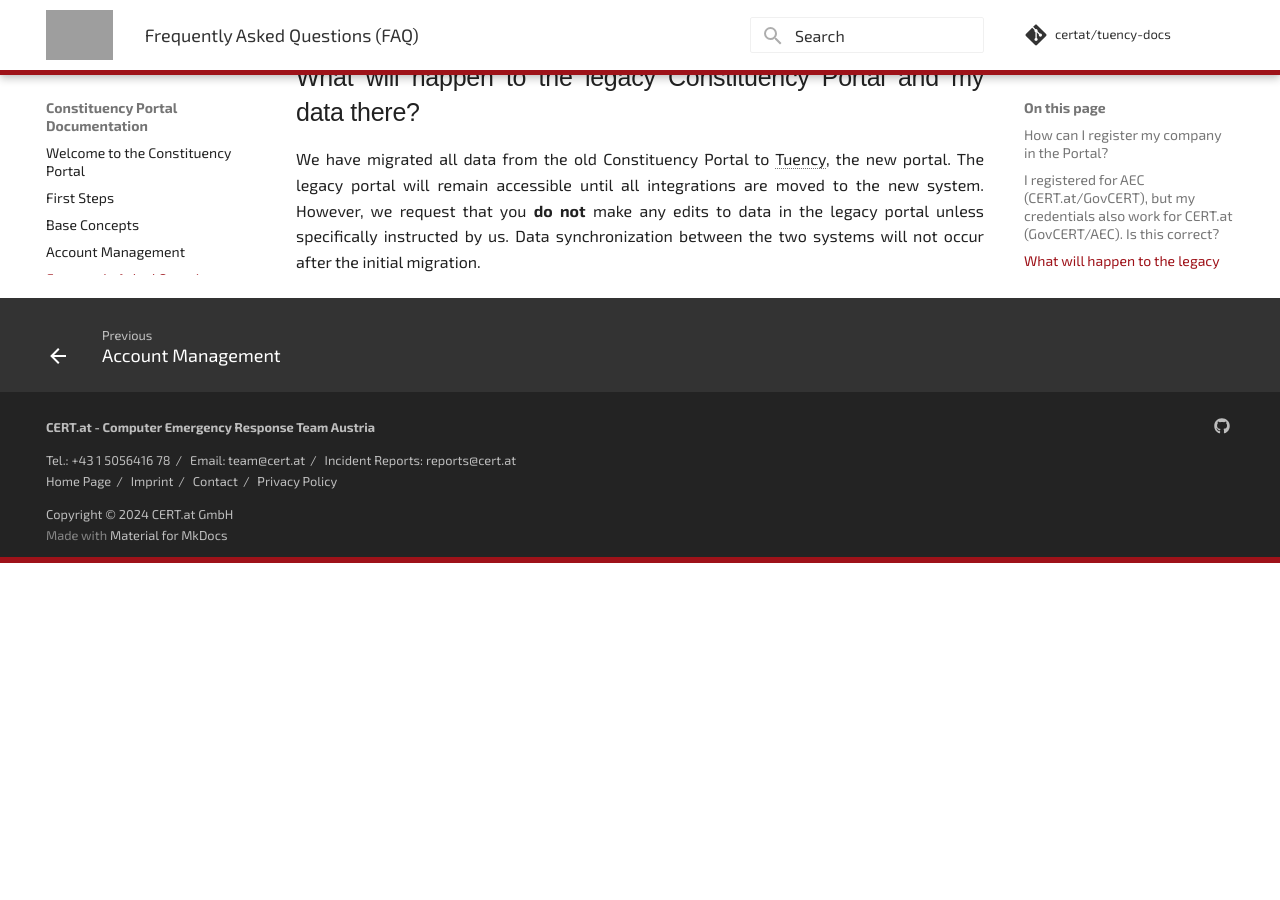
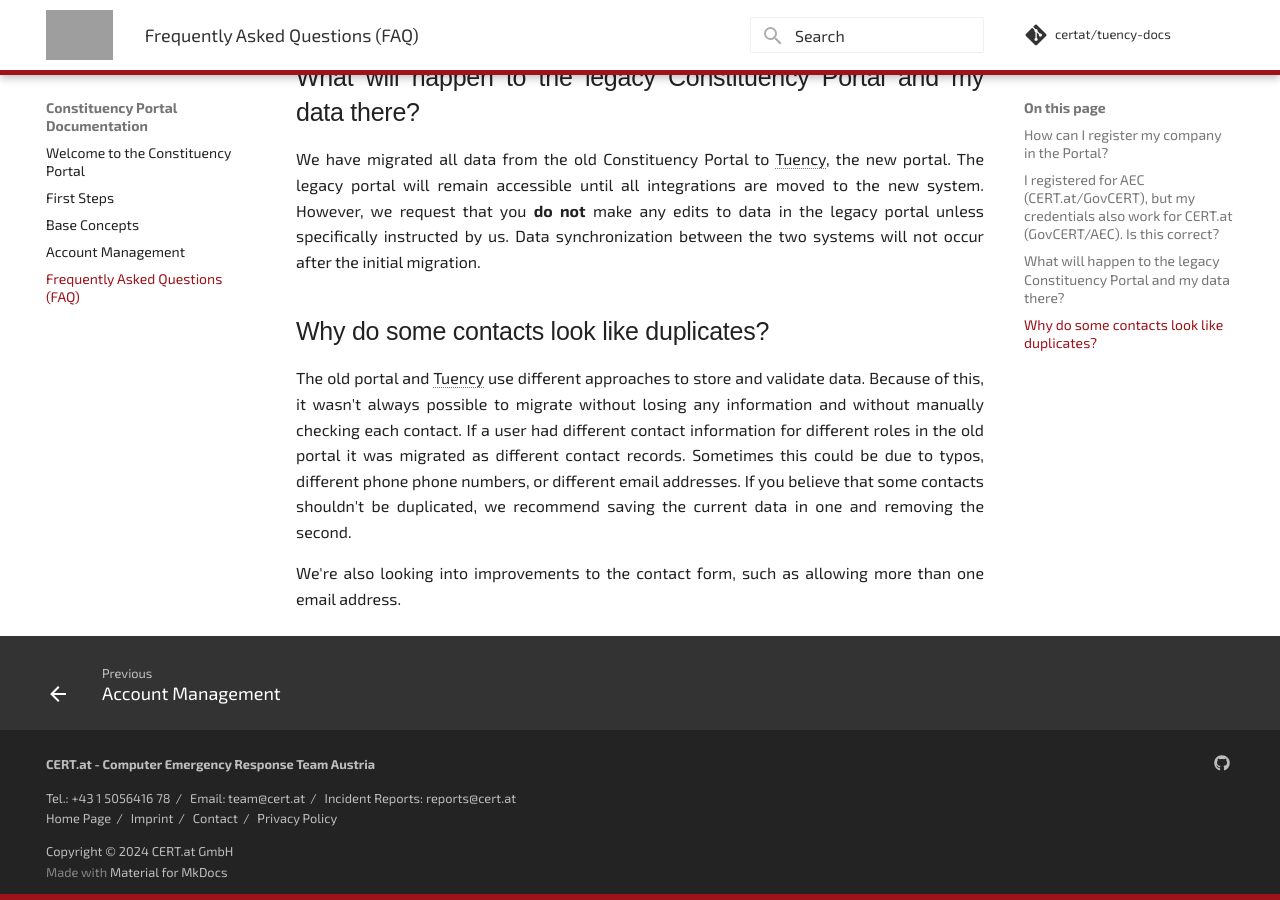
Before and after one commit to certat/tuency-docs, an MkDocs documentation site: the page built from docs/09_faq.md, in a window 1280 px wide and 900 px high, scrolled down 560 px. Built offline with MkDocs 1.6.1 and Material for MkDocs 9.7.7, drawn with Linux system fonts in a browser that asks for light colours; some web fonts are replaced; plug-ins that fetch from the network failed and are left out; comment, search, counter and statistics services are not loaded; before the commit the page ends 1123 px from its top, so only the background shows below that; grey boxes are pictures that could not be loaded.

Commit message:
Reasons for duplications

```diff
--- a/docs/09_faq.md
+++ b/docs/09_faq.md
@@ -18,3 +18,14 @@
 request that you __do not__ make any edits to data in the legacy portal unless specifically
 instructed by us. Data synchronization between the two systems will not occur after the initial
 migration.
+
+## Why do some contacts look like duplicates?
+
+The old portal and Tuency use different approaches to store and validate data. Because of this,
+it wasn't always possible to migrate without losing any information and without manually checking
+each contact. If a user had different contact information for different roles in the old portal
+it was migrated as different contact records. Sometimes this could be due to typos, different phone
+phone numbers, or different email addresses. If you believe that some contacts shouldn't be
+duplicated, we recommend saving the current data in one and removing the second.
+
+We're also looking into improvements to the contact form, such as allowing more than one email address.
```
